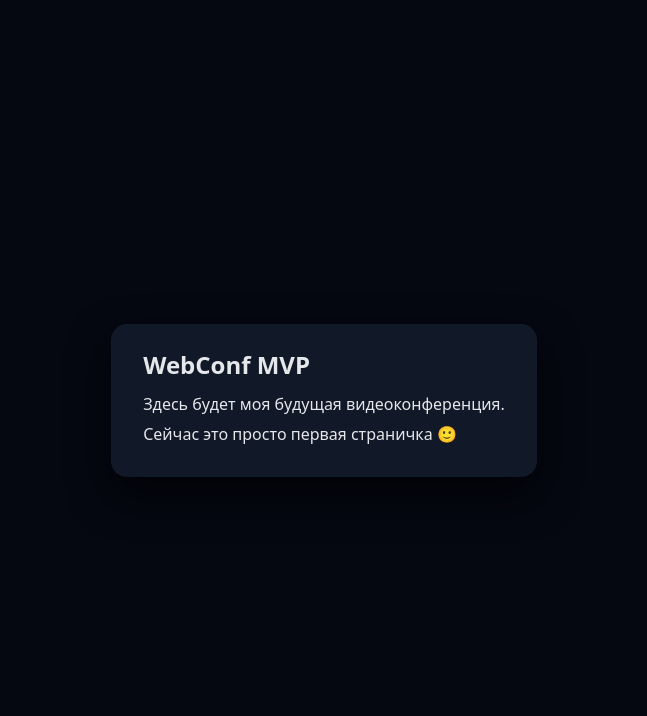
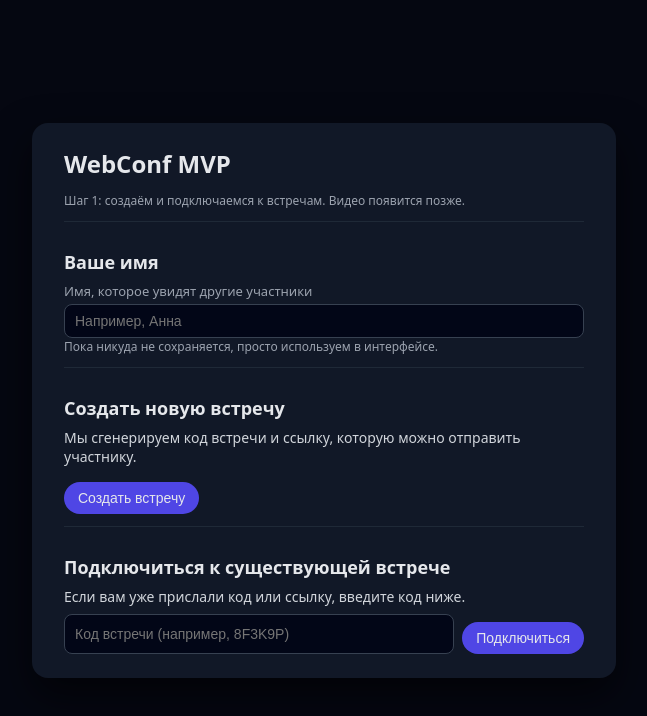
Before and after one commit to pmv1/webconf-mvp, a website: page index.html in a window 1280 px wide. Shown: the whole page, without its empty margins (316-963 px from the left). Drawn offline with Linux system fonts and the light colour scheme.

Commit message:
Add meeting create/join flow (frontend-only)

```diff
--- a/index.html
+++ b/index.html
@@ -19,23 +19,138 @@
       border-radius: 16px;
       background: #111827;
       box-shadow: 0 18px 40px rgba(0,0,0,0.6);
-      max-width: 480px;
+      max-width: 520px;
+      width: 100%;
     }
     h1 {
       margin-top: 0;
       margin-bottom: 12px;
       font-size: 24px;
     }
+    h2 {
+      margin: 16px 0 8px;
+      font-size: 18px;
+    }
     p {
       margin: 0 0 8px;
+      font-size: 14px;
+      color: #d1d5db;
+    }
+    label {
+      display: block;
+      font-size: 13px;
+      margin-bottom: 4px;
+      color: #9ca3af;
+    }
+    input[type="text"] {
+      width: 100%;
+      box-sizing: border-box;
+      padding: 8px 10px;
+      border-radius: 8px;
+      border: 1px solid #374151;
+      background: #020617;
+      color: #e5e7eb;
+      outline: none;
+      font-size: 14px;
+    }
+    input[type="text"]:focus {
+      border-color: #6366f1;
+    }
+    button {
+      margin-top: 8px;
+      padding: 8px 14px;
+      border-radius: 999px;
+      border: none;
+      background: #4f46e5;
+      color: #e5e7eb;
+      font-size: 14px;
+      cursor: pointer;
+    }
+    button:hover {
+      background: #4338ca;
+    }
+    .section {
+      margin-top: 12px;
+      padding-top: 12px;
+      border-top: 1px solid #1f2937;
+    }
+    .small {
+      font-size: 12px;
+      color: #9ca3af;
+    }
+    .row {
+      display: flex;
+      gap: 8px;
+      margin-top: 6px;
+    }
+    .row input[type="text"] {
+      flex: 1;
+    }
+    #meeting-view {
+      display: none;
+    }
+    .code {
+      display: inline-block;
+      padding: 4px 8px;
+      border-radius: 6px;
+      background: #020617;
+      border: 1px solid #374151;
+      font-family: ui-monospace, SFMono-Regular, Menlo, Monaco, Consolas, "Liberation Mono", "Courier New", monospace;
+      font-size: 13px;
     }
   </style>
 </head>
 <body>
   <div class="card">
     <h1>WebConf MVP</h1>
-    <p>Здесь будет моя будущая видеоконференция.</p>
-    <p>Сейчас это просто первая страничка 🙂</p>
+    <p class="small">
+      Шаг 1: создаём и подключаемся к встречам. Видео появится позже.
+    </p>
+
+    <!-- Экран №1: стартовый -->
+    <div id="start-view">
+      <div class="section">
+        <h2>Ваше имя</h2>
+        <label for="displayNameInput">Имя, которое увидят другие участники</label>
+        <input id="displayNameInput" type="text" placeholder="Например, Анна" />
+        <p class="small">Пока никуда не сохраняется, просто используем в интерфейсе.</p>
+      </div>
+
+      <div class="section">
+        <h2>Создать новую встречу</h2>
+        <p>Мы сгенерируем код встречи и ссылку, которую можно отправить участнику.</p>
+        <button id="createMeetingBtn">Создать встречу</button>
+      </div>
+
+      <div class="section">
+        <h2>Подключиться к существующей встрече</h2>
+        <p>Если вам уже прислали код или ссылку, введите код ниже.</p>
+        <div class="row">
+          <input id="joinMeetingIdInput" type="text" placeholder="Код встречи (например, 8F3K9P)" />
+          <button id="joinMeetingBtn">Подключиться</button>
+        </div>
+      </div>
+    </div>
+
+    <!-- Экран №2: внутри встречи -->
+    <div id="meeting-view">
+      <h2>Встреча <span id="meetingIdDisplay" class="code"></span></h2>
+      <p>Скопируйте эту ссылку и отправьте другому участнику:</p>
+      <div class="row">
+        <input id="meetingLinkInput" type="text" readonly />
+      </div>
+      <p class="small">Когда второй человек откроет ссылку, он попадёт в эту же встречу.</p>
+
+      <div class="section">
+        <h2>Видео и звук</h2>
+        <p class="small">
+          Здесь позже появится включение камеры и микрофона через WebRTC.
+          Пока мы делаем только навигацию и логику ссылок.
+        </p>
+      </div>
+    </div>
   </div>
+
+  <script src="main.js" type="module"></script>
 </body>
 </html>
--- /dev/null
+++ b/main.js
@@ -0,0 +1,83 @@
+console.log("WebConf MVP: приложение запущено");
+
+function getMeetingIdFromUrl() {
+  const params = new URLSearchParams(window.location.search);
+  return params.get("meeting");
+}
+
+function generateMeetingId() {
+  // Простой вариант: случайная строка из 6 символов A-Z0-9
+  const chars = "ABCDEFGHJKLMNPQRSTUVWXYZ23456789";
+  let id = "";
+  for (let i = 0; i < 6; i++) {
+    id += chars[Math.floor(Math.random() * chars.length)];
+  }
+  return id;
+}
+
+function buildMeetingUrl(meetingId) {
+  const url = new URL(window.location.href);
+  url.search = ""; // убираем старые параметры
+  url.searchParams.set("meeting", meetingId);
+  return url.toString();
+}
+
+function init() {
+  const startView = document.getElementById("start-view");
+  const meetingView = document.getElementById("meeting-view");
+
+  const displayNameInput = document.getElementById("displayNameInput");
+  const createMeetingBtn = document.getElementById("createMeetingBtn");
+  const joinMeetingIdInput = document.getElementById("joinMeetingIdInput");
+  const joinMeetingBtn = document.getElementById("joinMeetingBtn");
+
+  const meetingIdDisplay = document.getElementById("meetingIdDisplay");
+  const meetingLinkInput = document.getElementById("meetingLinkInput");
+
+  const meetingIdFromUrl = getMeetingIdFromUrl();
+
+  if (meetingIdFromUrl) {
+    // Режим: мы уже "внутри встречи"
+    console.log("Открыта встреча:", meetingIdFromUrl);
+    startView.style.display = "none";
+    meetingView.style.display = "block";
+
+    meetingIdDisplay.textContent = meetingIdFromUrl;
+    const link = buildMeetingUrl(meetingIdFromUrl);
+    meetingLinkInput.value = link;
+  } else {
+    // Режим: стартовая страница
+    console.log("Стартовая страница без встречи");
+    startView.style.display = "block";
+    meetingView.style.display = "none";
+  }
+
+  // Создать встречу
+  createMeetingBtn.addEventListener("click", () => {
+    const name = displayNameInput.value.trim() || "Гость";
+    console.log("Создаём встречу для пользователя:", name);
+
+    const newId = generateMeetingId();
+    const url = buildMeetingUrl(newId);
+
+    // Перенаправляем браузер на URL встречи
+    window.location.href = url;
+  });
+
+  // Подключиться к встрече по коду
+  joinMeetingBtn.addEventListener("click", () => {
+    const name = displayNameInput.value.trim() || "Гость";
+    const enteredId = joinMeetingIdInput.value.trim();
+
+    if (!enteredId) {
+      alert("Введите код встречи");
+      return;
+    }
+
+    console.log("Пользователь", name, "подключается к встрече", enteredId);
+    const url = buildMeetingUrl(enteredId);
+    window.location.href = url;
+  });
+}
+
+init();
```
Also changed, not shown: package.json (added, +23 -0 lines), 2 other files.
